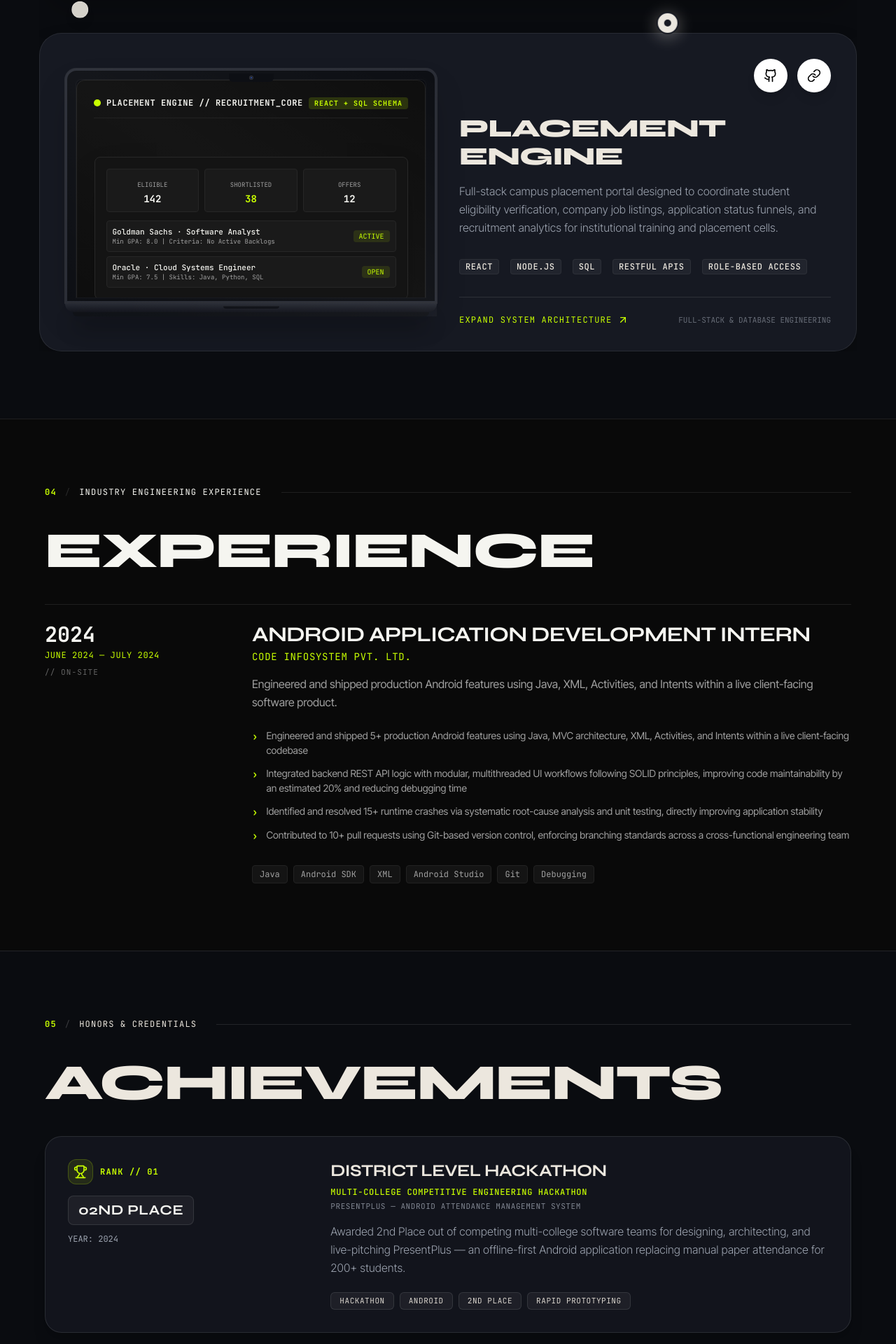
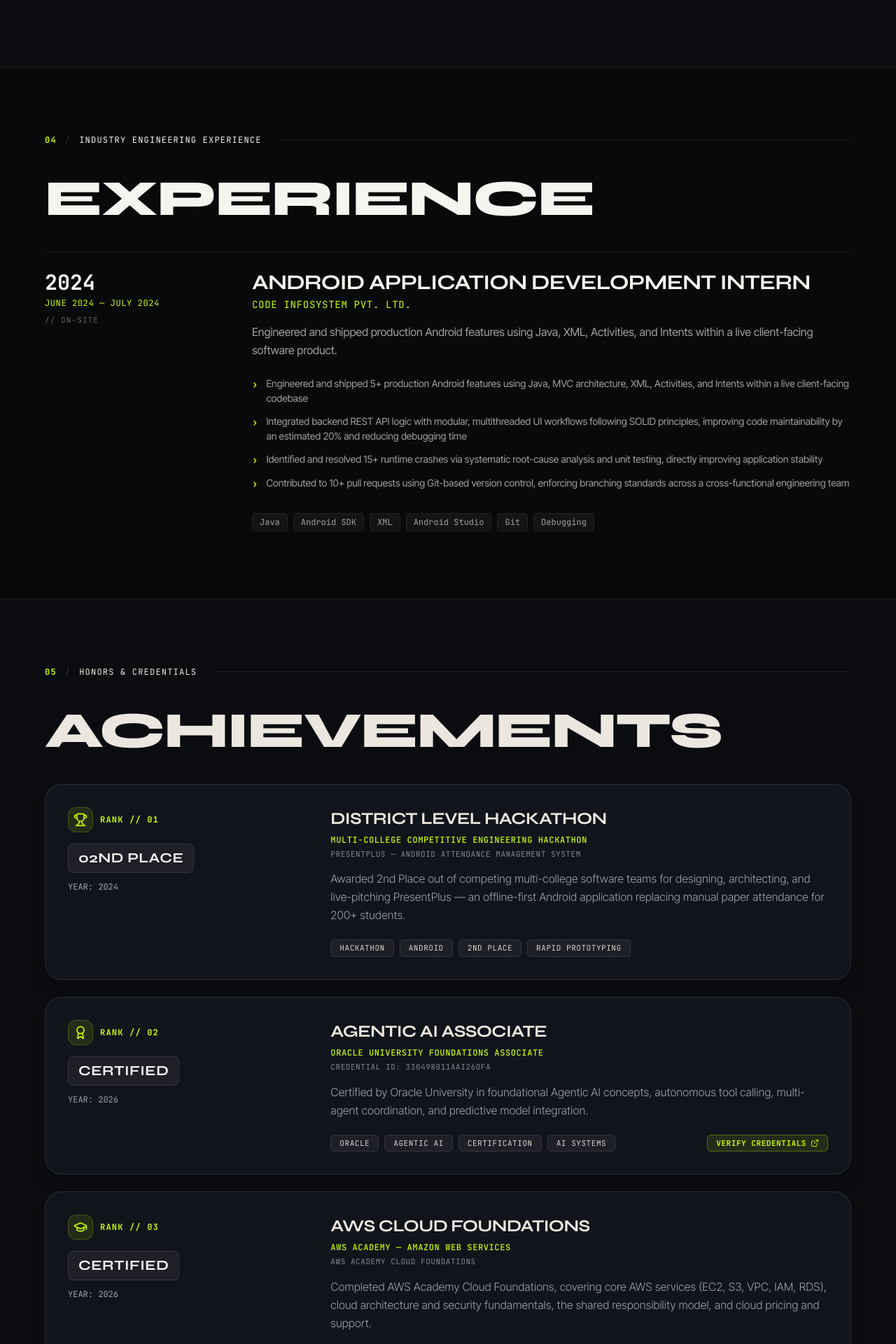
Before and after one commit to svm-codes-fs/Portfolio-Final-Boss, a React (Vite) app: page / in a window 1280 px wide. Shown: the part 3785-5705 px from the top of the page at 70% size. Built offline with nearby package versions, Linux system fonts and the light colour scheme.

Commit message:
Add AWS Academy Cloud Foundations cert and remove Placement Engine project

```diff
--- a/src/components/ResumeModal.tsx
+++ b/src/components/ResumeModal.tsx
@@ -151,7 +151,7 @@ export const ResumeModal: React.FC<ResumeModalProps> = ({ isOpen, onClose }) =>
               </div>
               <div className="p-3 rounded bg-[#141414] border border-[#222222]">
                 <span className="text-[#A0A0A0] block text-[10px]">TOOLS</span>
-                <span className="text-[#F5F5F0] font-semibold">Git, GitHub, VS Code, Jupyter Notebook; learning Spring Boot, AWS, System Design</span>
+                <span className="text-[#F5F5F0] font-semibold">Git, GitHub, VS Code, Jupyter Notebook, AWS; learning Spring Boot, System Design</span>
               </div>
             </div>
           </div>
@@ -242,6 +242,10 @@ export const ResumeModal: React.FC<ResumeModalProps> = ({ isOpen, onClose }) =>
                   <div className="text-[#A0A0A0]">Credential ID: 330498011AAI26OFA · Aug 2026</div>
                 </div>
                 <div className="border-l-2 border-[#C8FF00] pl-3">
+                  <div className="font-bold text-[#F5F5F0]">AWS Academy Cloud Foundations</div>
+                  <div className="text-[#A0A0A0]">Amazon Web Services · Sep 2026</div>
+                </div>
+                <div className="border-l-2 border-[#C8FF00] pl-3">
                   <div className="font-bold text-[#F5F5F0]">2nd Place — District Level Hackathon</div>
                   <div className="text-[#A0A0A0]">PresentPlus Attendance Management App · 2024</div>
                 </div>
--- a/src/data/portfolioData.ts
+++ b/src/data/portfolioData.ts
@@ -100,33 +100,6 @@ export const PROJECTS: Project[] = [
     githubUrl: 'https://github.com/svm-codes-fs/svm-codes-fs-PresentPlus',
     liveUrl: 'https://github.com/svm-codes-fs/svm-codes-fs-PresentPlus',
     visualType: 'presentplus'
-  },
-  {
-    id: 'placement-management',
-    number: '04',
-    title: 'PLACEMENT ENGINE',
-    subtitle: 'Campus Recruitment & Candidate Tracking System',
-    tagline: 'Role-based campus hiring platform streamlining student eligibility, drives, and interview funnels.',
-    description: 'Full-stack campus placement portal designed to coordinate student eligibility verification, company job listings, application status funnels, and recruitment analytics for institutional training and placement cells.',
-    category: 'Full-Stack & Database Engineering',
-    year: '2024',
-    tags: ['React', 'Node.js', 'SQL', 'RESTful APIs', 'Role-Based Access'],
-    role: 'Full-Stack Developer',
-    highlights: [
-      'Developed role-based authentication and access control tiers for Students, Placement Coordinators, and Company Recruiters.',
-      'Designed normalized relational schema with indexing on student GPA, backlog counts, and skill tags for automated filtering.',
-      'Implemented real-time drive notification pipeline and dynamic applicant status tracking board.'
-    ],
-    architectureOverview: 'Client-Server Architecture with JWT Auth, REST Endpoints, and Structured Relational Database Store.',
-    metrics: [
-      { label: 'Role Portals', value: '3 Distinct' },
-      { label: 'Filter Speed', value: 'Instant' },
-      { label: 'Data Model', value: 'Normalized SQL' },
-      { label: 'Stack', value: 'React / Node' }
-    ],
-    githubUrl: 'https://github.com/svm-codes-fs/Placement-management-system',
-    liveUrl: 'https://github.com/svm-codes-fs/Placement-management-system',
-    visualType: 'placement'
   }
 ];
 
@@ -169,6 +142,16 @@ export const ACHIEVEMENTS: Achievement[] = [
     description: 'Certified by Oracle University in foundational Agentic AI concepts, autonomous tool calling, multi-agent coordination, and predictive model integration.',
     tags: ['Oracle', 'Agentic AI', 'Certification', 'AI Systems'],
     link: 'https://catalog-education.oracle.com/pls/certview/sharebadge?id=66578755EF293EBCAB385B4E29A875473005EC110011AAFF0149607F778F87EC'
+  },
+  {
+    number: '03',
+    place: 'CERTIFIED',
+    title: 'AWS CLOUD FOUNDATIONS',
+    context: 'AWS ACADEMY — AMAZON WEB SERVICES',
+    subcontext: 'AWS ACADEMY CLOUD FOUNDATIONS',
+    year: '2026',
+    description: 'Completed AWS Academy Cloud Foundations, covering core AWS services (EC2, S3, VPC, IAM, RDS), cloud architecture and security fundamentals, the shared responsibility model, and cloud pricing and support.',
+    tags: ['AWS', 'Cloud Computing', 'Certification', 'Cloud Architecture']
   }
 ];
 
```
Also changed, not shown: 1 other file (tests, documents, lock files or other folders).
